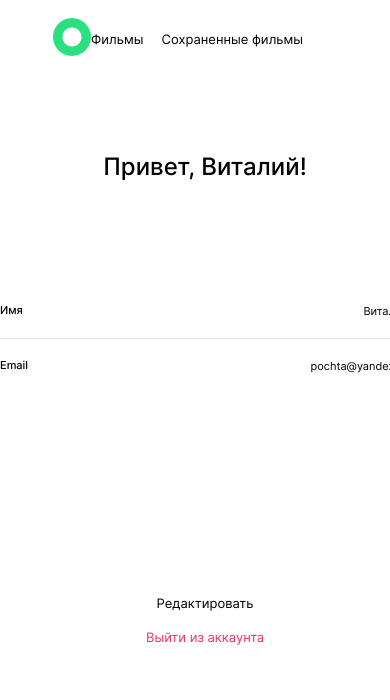
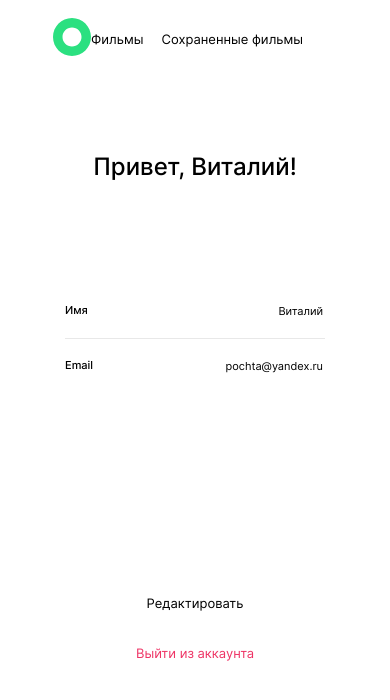
Before and after one commit to kt-postnikova/movies-explorer-frontend, a React (Create React App) app: page /profile in a window 390 px wide. Shown: the top 700 px of the page. Built offline with nearby package versions, Linux system fonts and the light colour scheme.

Commit message:
Адаптирован блок Profile

```diff
--- a/src/components/Profile/Profile.css
+++ b/src/components/Profile/Profile.css
@@ -32,7 +32,6 @@
     text-align: right;
     border: none;
     outline: none;
-
 }
 
 .profile__input::placeholder {
@@ -50,6 +49,10 @@
     cursor: pointer;
 }
 
+.profile__button:hover {
+    opacity: 0.8;
+}
+
 .signout-button {
     width: 410px;
     font-size: 13px;
@@ -62,3 +65,29 @@
     margin-top: 16px;
     margin-bottom: 70px;
 }
+
+.signout-button:hover {
+    opacity: 0.8;
+}
+
+@media screen and (max-width: 465px) {
+    .profile {
+        display: flex;
+        flex-direction: column;
+        justify-content: center;
+        width: 260px;
+    }
+    .profile__form {
+        width: 260px;
+        margin: 0 auto;
+    }
+    .profile__input {
+        width: 120px;
+    }
+    .profile__button {
+        width: 260px;
+    }
+    .signout-button {
+        width: 260px;
+    }
+}
--- a/src/components/Profile/Profile.js
+++ b/src/components/Profile/Profile.js
@@ -1,4 +1,5 @@
 import React from 'react';
+import { Link } from 'react-router-dom';
 
 function Profile(params) {
     return (
@@ -16,7 +17,9 @@ function Profile(params) {
                 </label>
                 <button className="profile__button">Редактировать</button>
             </form>
-            <button className="signout-button">Выйти из аккаунта</button>
+            <Link className="signout-button" to="/signin">
+                <button className="signout-button">Выйти из аккаунта</button>
+            </Link>
         </div>
     )
 }
```
